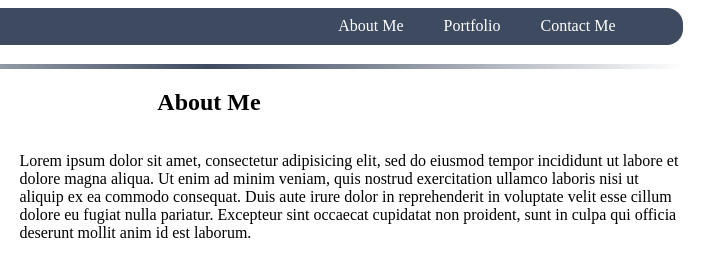
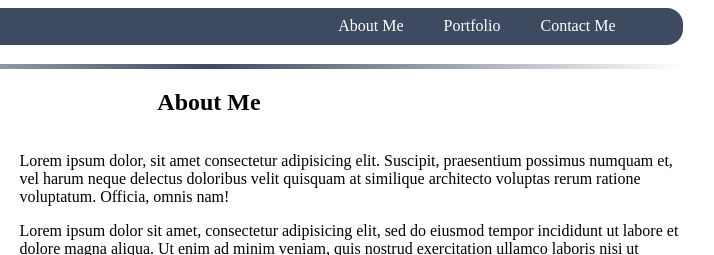
Before and after one commit to jrmock1990/FirstPortfolio, a plain HTML site: page index.html in a window 1280 px wide. Shown: the top 255 px of the page, 431-1145 px from the left. Drawn offline with Linux system fonts and the light colour scheme.

Commit message:
second change

```diff
--- a/index.html
+++ b/index.html
@@ -32,6 +32,7 @@
 				<div id="aboutContainer">
 					<img id="myPicture" src="images/me.png" alt="A Picture of Robert Mock">
 					<div>
+						<p>Lorem ipsum dolor, sit amet consectetur adipisicing elit. Suscipit, praesentium possimus numquam et, vel harum neque delectus doloribus velit quisquam at similique architecto voluptas rerum ratione voluptatum. Officia, omnis nam!</p>
 						<p>Lorem ipsum dolor sit amet, consectetur adipisicing elit, sed do eiusmod
 						tempor incididunt ut labore et dolore magna aliqua. Ut enim ad minim veniam,
 						quis nostrud exercitation ullamco laboris nisi ut aliquip ex ea commodo
```
